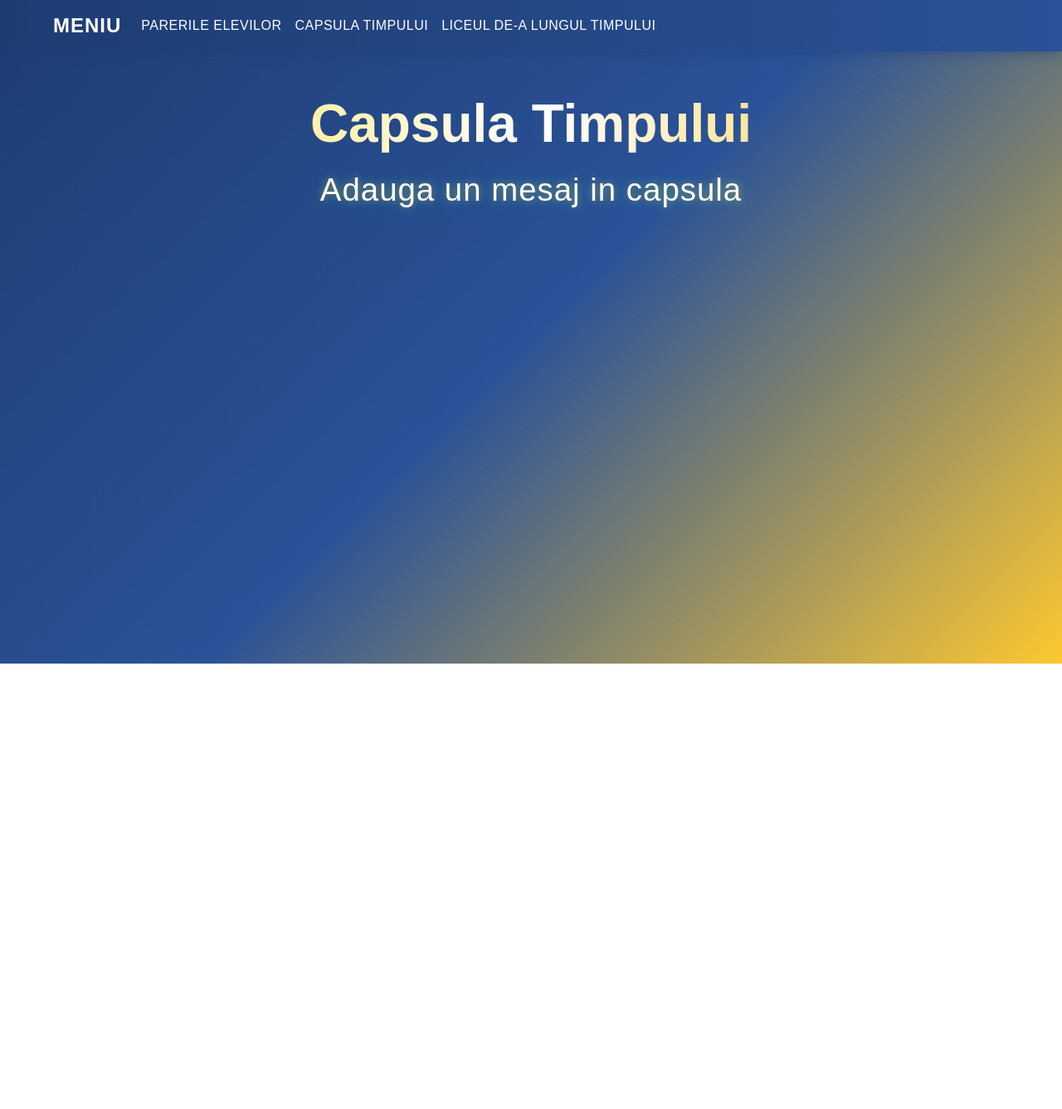
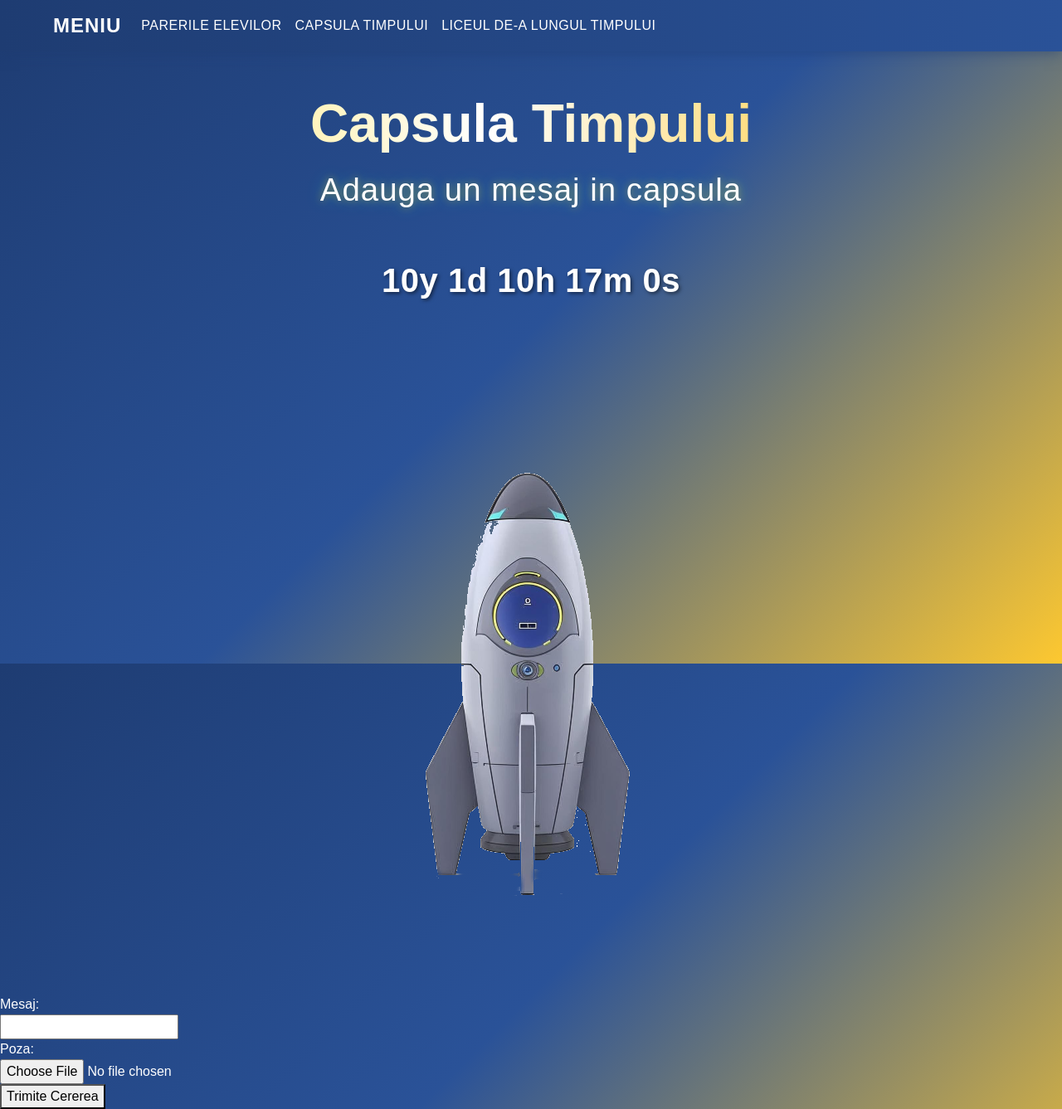
Before and after one commit to FaneSpoitoru/odobescu-in-viitor, a React (Vite) app: page /capsula-timpului in a window 1280 px wide. Shown: the whole page at 83% size. Before the commit the page ends 800 px from the top, so only its background shows below. Built offline with nearby package versions, Linux system fonts and the light colour scheme.

Commit message:
FORMULAR (mai trb css)

```diff
--- a/src/componente/capsula.jsx
+++ b/src/componente/capsula.jsx
@@ -16,11 +16,12 @@ export default function Capsula() {
 
   const formatTime = (ms) => {
     const totalSec = Math.floor(ms / 1000);
-    const days = Math.floor(totalSec / (3600 * 24));
+    const years = Math.floor(totalSec / (3600 * 24 * 365));
+    const days = Math.floor((totalSec % (3600 * 24 * 365)) / (3600 * 24));
     const hours = Math.floor((totalSec % (3600 * 24)) / 3600);
     const minutes = Math.floor((totalSec % 3600) / 60);
     const seconds = totalSec % 60;
-    return `${days}d ${hours}h ${minutes}m ${seconds}s`;
+    return `${years}y ${days}d ${hours}h ${minutes}m ${seconds}s`;
   };
 
   return (
--- /dev/null
+++ b/src/componente/formular.jsx
@@ -0,0 +1,69 @@
+import React from "react";
+import { db2, storage2 } from "../folos/firebase.js";
+import { collection, addDoc } from "firebase/firestore";
+import { ref, uploadBytes, getDownloadURL } from "firebase/storage"; // 👈
+
+function Formular() {
+  const handleSubmit = async (e) => {
+    e.preventDefault();
+
+    const msj = document.getElementById("msj").value;
+    const poze = document.getElementById("poze").files[0];
+
+    if (!msj && !poze) {
+      alert("Completează un câmp!");
+      return;
+    }
+
+    try {
+      let imageURL = null;
+
+      // 🔥 dacă există o poză, o urcăm în Firebase Storage
+      if (poze) {
+  const formData = new FormData();
+  formData.append('image', poze);
+
+  const response = await fetch('https://api.imgbb.com/1/upload?key=7a29c0c30a3028d00f8b1c5a10b7fe00', {
+    method: 'POST',
+    body: formData,
+  });
+
+  const data = await response.json();
+  imageURL = data.data.url; // URL-ul generat de ImgBB
+}
+
+
+      // 📦 salvăm tot în Firestore
+      await addDoc(collection(db2, "mesaje"), {
+        msj,
+        poze: imageURL, // link-ul către imagine
+        timestamp: new Date().toISOString(),
+      });
+
+      alert("Trimis cu succes!");
+      document.getElementById("msj").value = "";
+      document.getElementById("poze").value = "";
+    } catch (err) {
+      console.error("Eroare la trimitere:", err);
+      alert("Eroare la trimitere!");
+    }
+  };
+
+  return (
+    <div>
+      <form className="artist-request-form">
+        <label htmlFor="msj" className="label-name">Mesaj:</label><br />
+        <input type="text" id="msj" name="msj" className="input-field" /><br />
+
+        <label htmlFor="poze" className="label-name">Poza:</label><br />
+        <input type="file" id="poze" name="poze" className="input-field" /><br />
+
+        <button type="button" className="submit-button-form" onClick={handleSubmit}>
+          Trimite Cererea
+        </button>
+      </form>
+    </div>
+  );
+}
+
+export default Formular;
--- a/src/components_css/capsula.css
+++ b/src/components_css/capsula.css
@@ -1,33 +1,36 @@
 .capsula {
   position: relative;
-  width: 150px;
-  height: 150px;
+  width: 500px;
+  height: 100px;
   margin: 50px auto;
   cursor: pointer;
   display: flex;
   align-items: center;
   justify-content: center;
+
+
 }
 
-.capsula-body {
-  width: 100%;
-  height: 100%;
-  background: linear-gradient(135deg, #1E3C72, #2A5298, #FDC830);
-  border-radius: 50%;
-  transition: transform 0.2s ease;
-}
 
-.capsula:hover .capsula-body,
-.capsula:active .capsula-body {
-  transform: rotate(-10deg) translateX(5px);
-  /* un mic “zdruncin” */
-}
 
 .timer {
   position: absolute;
   color: #fff;
   font-family: "Poppins", sans-serif;
-  font-weight: 600;
-  font-size: 1.2rem;
+  font-weight: 700;
+  font-size: 2.5rem;
   text-align: center;
+  text-shadow: 2px 2px 4px rgba(0, 0, 0, 0.5);
+  line-height: 1.4;
+  letter-spacing: 0.5px;
+
+  padding: 8px 12px;
+  border-radius: 10px;
+
+  height: 100px;
+  width: 500px;
+  top: 50%;
+  left: 50%;
+  transform: translate(-50%, -50%);
+  ;
 }
--- a/src/folos/firebase.js
+++ b/src/folos/firebase.js
@@ -1,13 +1,8 @@
-
-
-// Import the functions you need from the SDKs you need
 import { initializeApp } from "firebase/app";
 import { getAnalytics } from "firebase/analytics";
-// TODO: Add SDKs for Firebase products that you want to use
-// https://firebase.google.com/docs/web/setup#available-libraries
+import { getFirestore } from "firebase/firestore";
+import { getStorage } from "firebase/storage";
 
-// Your web app's Firebase configuration
-// For Firebase JS SDK v7.20.0 and later, measurementId is optional
 const firebaseConfig = {
   apiKey: import.meta.env.VITE_FIREBASE_API_KEY,
   authDomain: import.meta.env.VITE_FIREBASE_AUTH_DOMAIN,
@@ -18,6 +13,26 @@ const firebaseConfig = {
   measurementId: import.meta.env.VITE_FIREBASE_MEASUREMENT_ID
 };
 
-// Initialize Firebase
+const firebaseConfig2 = {
+  apiKey: import.meta.env.VITE_FIREBASE_API_KEY_2,
+  authDomain: import.meta.env.VITE_FIREBASE_AUTH_DOMAIN_2,
+  databaseURL: import.meta.env.VITE_FIREBASE_DATABASE_URL_2,
+  projectId: import.meta.env.VITE_FIREBASE_PROJECT_ID_2,
+  storageBucket: import.meta.env.VITE_FIREBASE_STORAGE_BUCKET_2,
+  messagingSenderId: import.meta.env.VITE_FIREBASE_MESSAGING_SENDER_ID_2,
+  appId: import.meta.env.VITE_FIREBASE_APP_ID_2,
+  measurementId: import.meta.env.VITE_FIREBASE_MEASUREMENT_ID_2
+};
+
+// ✅ Initialize ambele aplicații
 const app = initializeApp(firebaseConfig);
 const analytics = getAnalytics(app);
+const db = getFirestore(app); // prima baza de date
+
+const app2 = initializeApp(firebaseConfig2, "secondApp");
+const analytics2 = getAnalytics(app2);
+const db2 = getFirestore(app2); // a doua baza de date
+const storage2 = getStorage(app2); // a doua zona de stocare
+
+// ✅ Export tot ce ai nevoie
+export { app, analytics, db, app2, analytics2, db2, storage2 };
--- a/src/pages/capsula_timpului.jsx
+++ b/src/pages/capsula_timpului.jsx
@@ -1,6 +1,9 @@
 import React from "react";
 import Nav from "../componente/nav";
 import '../pages_css/capsula_timpului.css';
+import Capsula from "../componente/capsula";
+import Formular from "../componente/formular";
+
 
 
 const CapsulaTimpului = () => {
@@ -9,6 +12,12 @@ const CapsulaTimpului = () => {
       <Nav />
       <h1>Capsula Timpului</h1>
       <h2>Adauga un mesaj in capsula</h2>
+
+      <Capsula />
+      <img src="./public/capsula.png" alt="capsula"   />
+      <Formular />
+
+
     </div>
   );
 };
--- a/src/pages_css/capsula_timpului.css
+++ b/src/pages_css/capsula_timpului.css
@@ -41,3 +41,15 @@ h2:hover {
   text-shadow: 0 0 15px rgba(0, 229, 255, 0.6),
                0 0 30px rgba(255, 215, 0, 0.6);
 }
+
+
+img {
+
+  display: block;
+  margin: 30px auto;
+  max-width: 100%;
+  height: auto;
+  border-radius: 15px;
+  position: static;
+  transition: transform 0.3s ease, box-shadow 0.3s ease;
+}
```
Also changed, not shown: public/capsula.png (added), 1 other file (tests, documents, lock files or other folders).
